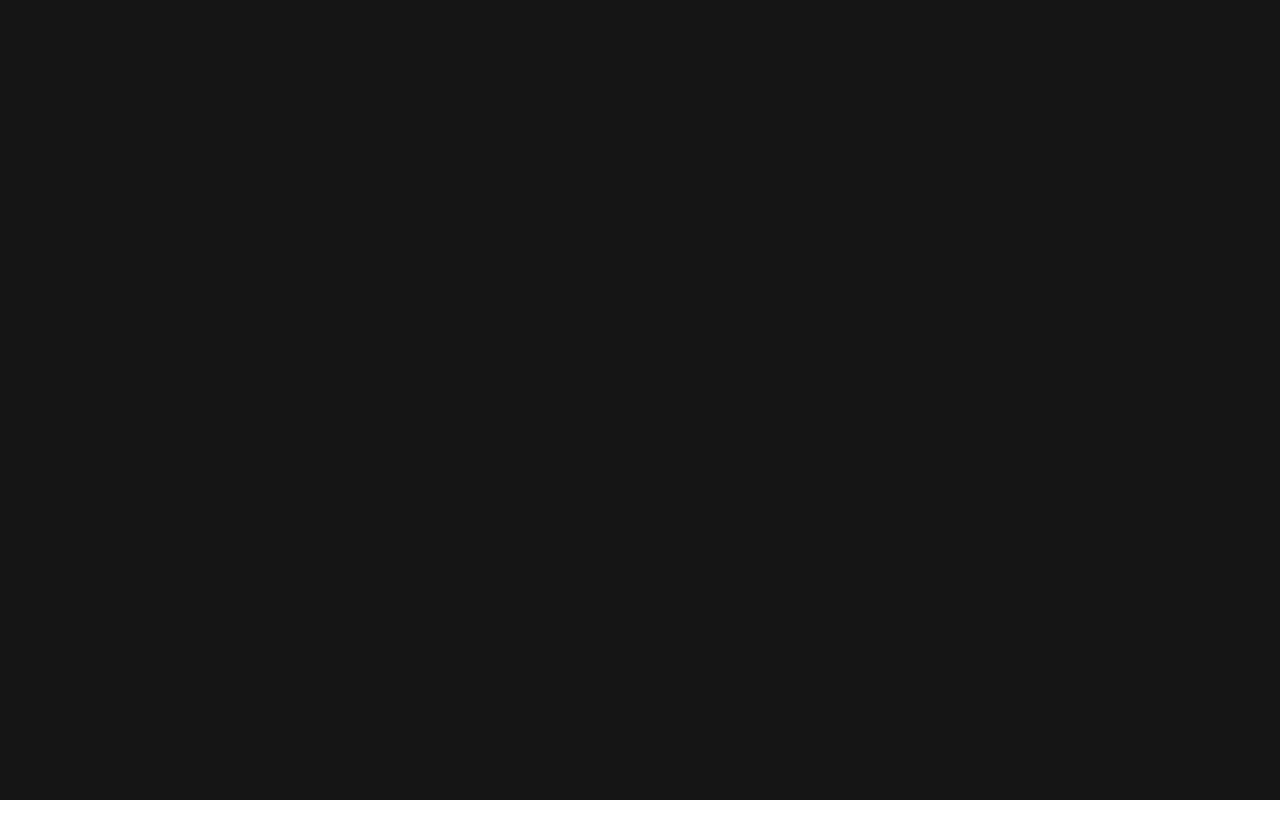
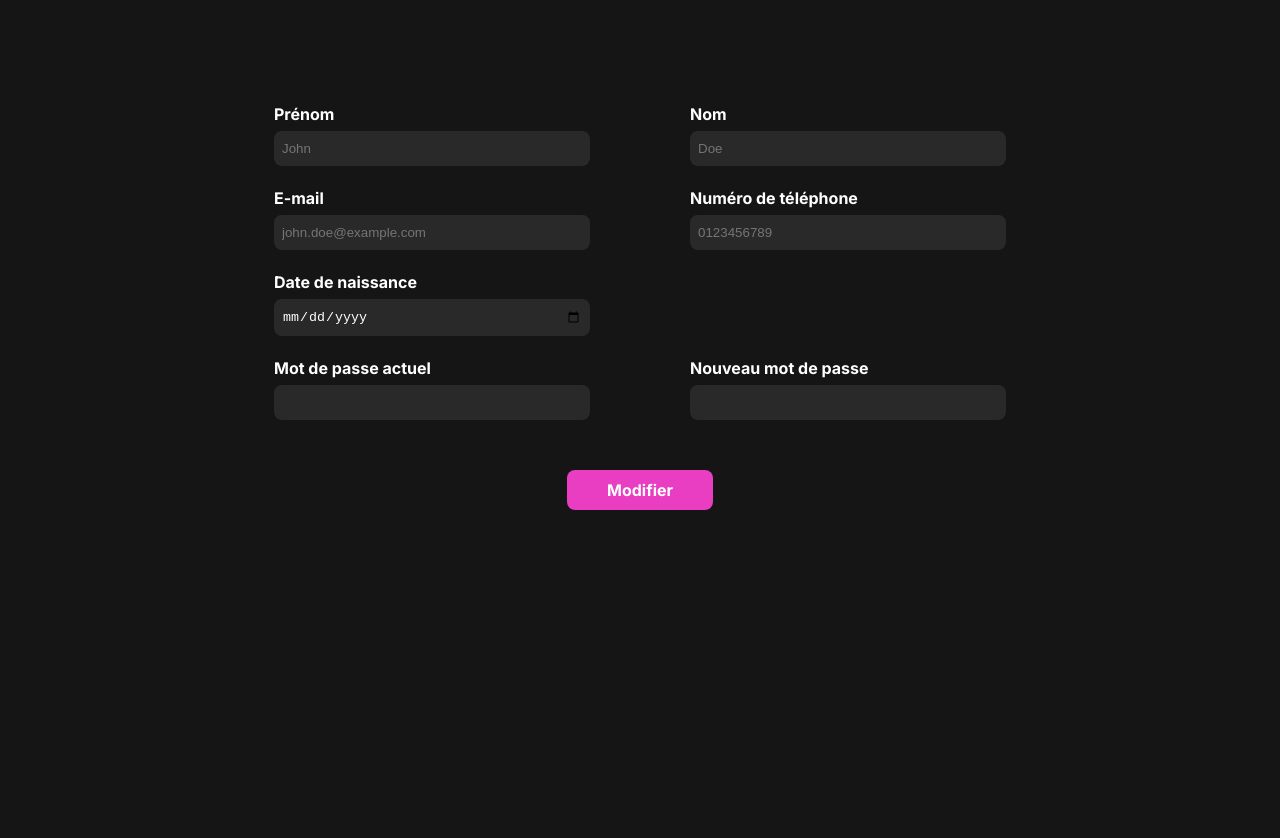
Before and after one commit to Cxlxst/proLinker, a React (Vite) app in the folder Frontend/: page /parametres in a window 1280 px wide. Before the commit this address had no page. Shown: the top 838 px of the page. Before the commit the page ends 800 px from the top, so only its background shows below. Built offline with nearby package versions, Linux system fonts and the light colour scheme.

Commit message:
add settings

```diff
--- a/Frontend/src/App.jsx
+++ b/Frontend/src/App.jsx
@@ -2,8 +2,10 @@ import { BrowserRouter as Router, Route, Routes } from 'react-router-dom';
 import { useState } from 'react'
 import './App.css'
 
+import Home from './pages/Home'
 import Register from './pages/Register'
 import Login from './pages/Login'
+import Settings from './pages/Settings'
 
 function App() {
   const [count, setCount] = useState(0)
@@ -12,8 +14,10 @@ function App() {
     <>
       <Router>
         <Routes>
-          <Route path="/register" element={<Register />} />
-          <Route path="/login" element={<Login />} />
+          <Route path="/" element={<Home />} />
+          <Route path="/inscription" element={<Register />} />
+          <Route path="/connexion" element={<Login />} />
+          <Route path="/parametres" element={<Settings />} />
         </Routes>
       </Router>
     </>
--- /dev/null
+++ b/Frontend/src/pages/Settings.jsx
@@ -0,0 +1,54 @@
+export default function Settings(){
+    return(
+        <body>
+            <div className="container">
+                <div className="column">
+                    <div className="row">
+                        <div>
+                            <label>Prénom</label>
+                            <input type="text" placeholder="John"/>
+                        </div>
+
+                        <div>
+                            <label>Nom</label>
+                            <input type="text" placeholder="Doe"/>
+                        </div>
+                    </div>
+
+                    <div className="row">
+                        <div>
+                            <label>E-mail</label>
+                            <input type="email" placeholder="john.doe@example.com"/>
+                        </div>
+
+                        <div>
+                            <label>Numéro de téléphone</label>
+                            <input type="tel" placeholder="0123456789"/>
+                        </div>
+                    </div>
+
+                    <div className="row">
+                        <div>
+                            <label>Date de naissance</label>
+                            <input type="date"/>
+                        </div>
+                    </div>
+
+                    <div className="row">
+                        <div>
+                            <label>Mot de passe actuel</label>
+                            <input type="password"/>
+                        </div>
+
+                        <div>
+                            <label>Nouveau mot de passe</label>
+                            <input type="password"/>
+                        </div>
+                    </div>
+                </div>
+            </div>
+
+            <button>Modifier</button>
+        </body>
+    )
+}
```
